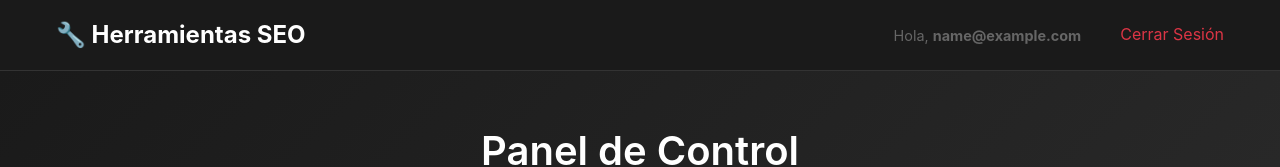
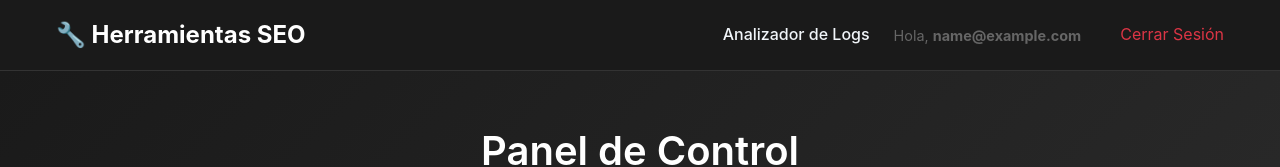
Before and after one commit to jorgelab-gif/herramientas, a website: page public/dashboard.html in a window 1280 px wide. Shown: the top 167 px of the page. Drawn offline with Linux system fonts and the light colour scheme; no server answers; sample sign-in values are in the browser's storage.

Commit message:
Update dashboard.html

```diff
--- a/public/dashboard.html
+++ b/public/dashboard.html
@@ -83,6 +83,7 @@
             <a href="dashboard.html" class="brand-link">🔧 Herramientas SEO</a>
         </div>
         <div class="nav-links">
+            <a href="analizador-logs.html" class="nav-link">Analizador de Logs</a>
             <span class="user-welcome">
                 Hola, <strong id="userEmail">Cargando...</strong>
             </span>
@@ -513,4 +514,5 @@
     </script>
 
 </body>
+
 </html>
```
Lines whose indentation alone changed are shown as unchanged.
